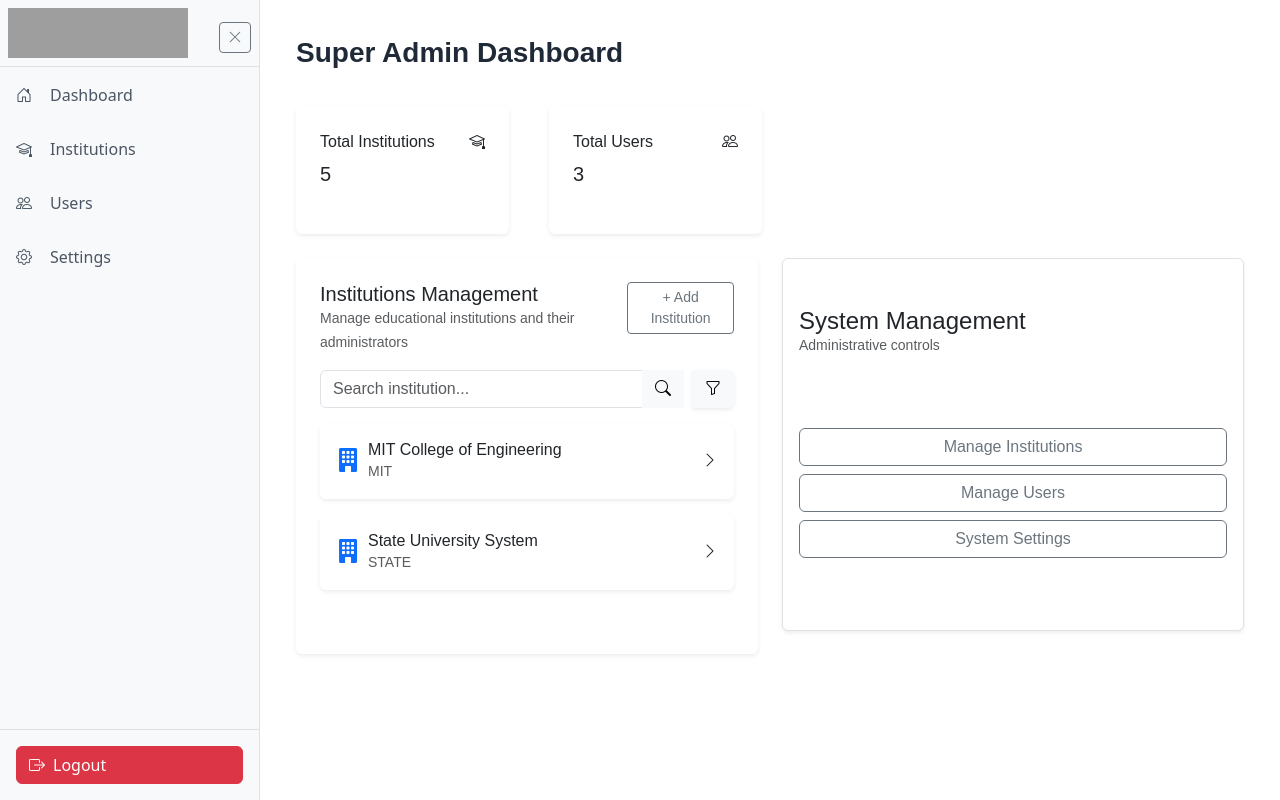
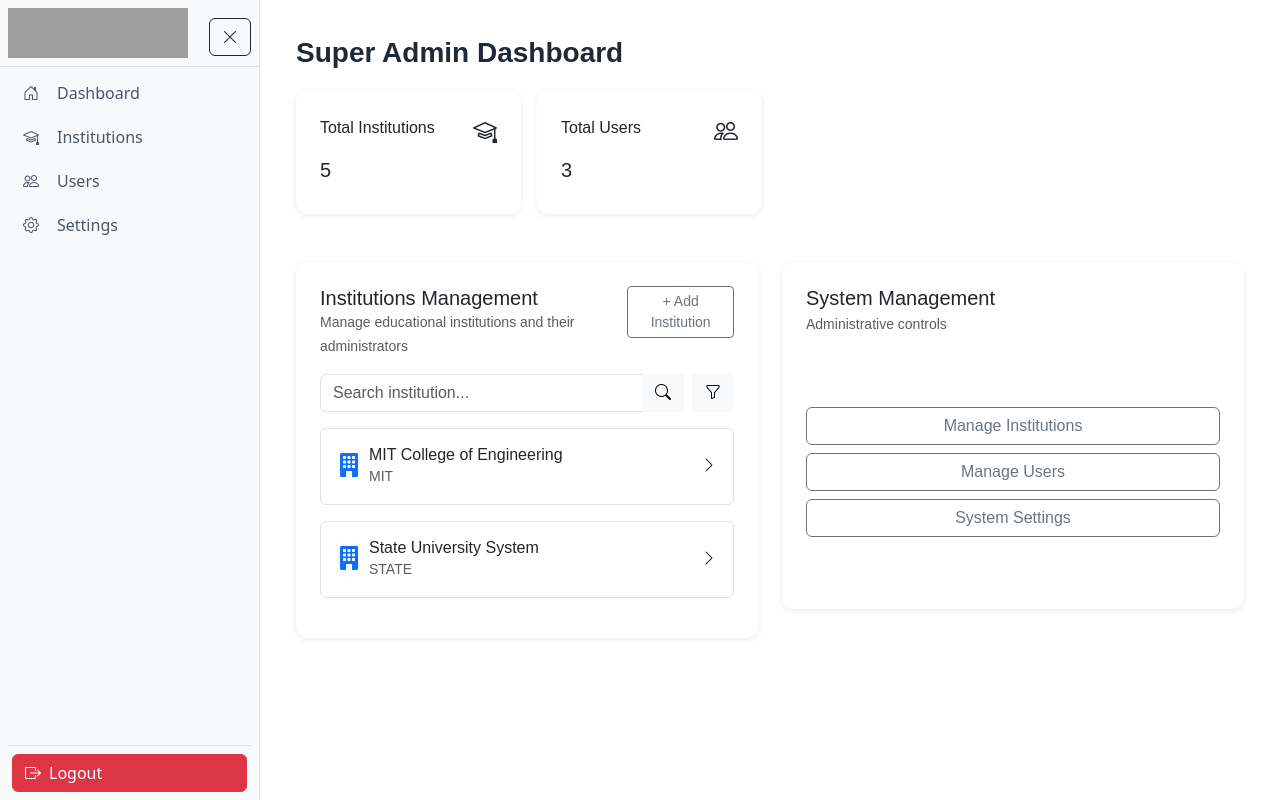
Before and after one commit to preamsaarcsmtai-ai/CAP_Project, an Angular app in the folder Frontend/: page /superadmin in a window 1280 px wide. Built offline with nearby package versions, Linux system fonts and the light colour scheme; grey boxes are pictures that could not be loaded.

Commit message:
Updated sidebar and superadmin UI

```diff
--- a/Frontend/src/app/sidebar/sidebar.css
+++ b/Frontend/src/app/sidebar/sidebar.css
@@ -40,7 +40,6 @@
   padding: 12px;
   display: flex;
   flex-direction: column;
-  gap: 6px;
 }
 
 .menu button {
@@ -49,7 +48,7 @@
   gap: 10px;
   border: none;
   background: none;
-  padding: 8px;
+  padding: 6px 15px;
   border-radius: 6px;
   cursor: pointer;
   color: #4b5563;
@@ -78,7 +77,7 @@
   color: #dc2626;
   border: none;
   background: none;
-  padding: 8px;
+  padding: 6px 15px;
   border-radius: 6px;
   cursor: pointer;
   transition: background 0.2s;
--- a/Frontend/src/app/sidebar/sidebar.html
+++ b/Frontend/src/app/sidebar/sidebar.html
@@ -8,8 +8,8 @@
         <img src="assets/logo.png" alt="logo" class="logo-img" >
       </a>
     </div>
-    <div class="mt-2"><button class="btn btn-outline-secondary btn-sm" (click)="toggleCollapse()">
-      <i class="bi" [ngClass]="isCollapsed() ? 'bi bi-list' : 'bi bi-x-lg'"></i>
+    <div class="mt-2 "><button class="btn btn-outline-dark btn-md" (click)="toggleCollapse()">
+      <i class="bi " [ngClass]="isCollapsed() ? 'bi bi-list' : 'bi bi-x-lg'"></i>
     </button></div>
   </div>
 
@@ -29,7 +29,7 @@
   </nav>
 
   <!-- Footer -->
-  <div class="mt-auto p-3 border-top">
+  <div class="mt-auto px-1 p-2 mx-2  border-top">
     <button class="btn btn-danger w-100 d-flex align-items-center" (click)="doLogout()">
       <i class="bi bi-box-arrow-right me-2"></i>
       <span *ngIf="!isCollapsed()">Logout</span>
--- a/Frontend/src/app/superadmin/superadmin.css
+++ b/Frontend/src/app/superadmin/superadmin.css
@@ -10,14 +10,6 @@
   color: #1f2937;
 }
 
-/* Stats grid */
-.stats {
-  display: grid;
-  grid-template-columns: repeat(auto-fit, minmax(220px, 1fr));
-  gap: 20px;
-}
-
-/* Cards */
 .stat-card {
   background: #fff;
   border-radius: 12px;
@@ -26,25 +18,19 @@
 }
 
 .stat-card:hover {
-  transform: scale(1.03);
+  transform: scale(1.02);
   box-shadow: 0 6px 16px rgba(0, 0, 0, 0.12);
 }
 
-.stat-card h5,
-.stat-card h6 {
-  margin: 0;
+.institution-card {
+  cursor: pointer;
 }
 
 .toggle-icon {
   transition: transform 0.3s ease;
 }
+
 .collapse.show + .toggle-icon,
 [data-bs-toggle="collapse"][aria-expanded="true"] .toggle-icon {
   transform: rotate(90deg);
 }
-
-/* Institution card */
-.institution-card {
-  padding: 15px;
-  cursor: pointer;
-}
--- a/Frontend/src/app/superadmin/superadmin.html
+++ b/Frontend/src/app/superadmin/superadmin.html
@@ -1,42 +1,37 @@
-<div class="superadmin-dashboard">
+<div class="superadmin-dashboard container-fluid">
   <h1>Super Admin Dashboard</h1>
 
   <!-- Stats -->
-  <div class="row">
-    <div class="stats d-flex gap-3 mt-3">
-      <div class="col-md-3">
-        <div class="stat-card  flex-fill p-4 pb-5 me-4 shadow-sm rounded">
+  <div class="row g-3">
+    <div class="col-md-3 col-sm-6">
+      <div class="stat-card p-4">
         <div class="d-flex justify-content-between align-items-center">
           <h6>Total Institutions</h6>
-            <i class="bi bi-mortarboard"></i>
+          <i class="bi bi-mortarboard fs-4"></i>
         </div>
         <h5 class="mt-2">5</h5>
       </div>
     </div>
 
-      <div class="col-md-3">
-        <div class="stat-card flex-fill p-4 pb-5 me-4 shadow-sm rounded">
+    <div class="col-md-3 col-sm-6">
+      <div class="stat-card p-4">
         <div class="d-flex justify-content-between align-items-center">
           <h6>Total Users</h6>
-            <i class="bi bi-people"></i>
+          <i class="bi bi-people fs-4"></i>
         </div>
         <h5 class="mt-2">3</h5>
       </div>
     </div>
   </div>
-  </div>
 
-  <div class="row">
-    <div class="col-md-6">
+  <div class="row mt-4 g-4">
     <!-- Institutions -->
-      <div class="add-institute stat-card mt-4 p-4 pb-5  shadow-sm rounded">
-        <!-- Header -->
+    <div class="col-lg-6">
+      <div class="stat-card p-4">
         <div class="d-flex justify-content-between align-items-start mb-3">
           <div>
-            <h5 class="institute-title m-0">Institutions Management</h5>
-            <small class="text-muted">
-              Manage educational institutions and their administrators
-            </small>
+            <h5 class="m-0">Institutions Management</h5>
+            <small class="text-muted">Manage educational institutions and their administrators</small>
           </div>
           <button class="btn btn-outline-secondary btn-sm" (click)="openAddInstitutionModal()">
             + Add Institution
@@ -46,19 +41,16 @@
         <!-- Search -->
         <div class="input-group mb-3">
           <input type="search" class="form-control" placeholder="Search institution..." />
-          <button class="btn btn-light" type="button">
-            <i class="bi bi-search"></i>
-          </button>
-          <button class="btn btn-light shadow-sm ms-2" type="button">
-            <i class="bi bi-funnel"></i>
-          </button>
+          <button class="btn btn-light" type="button"><i class="bi bi-search"></i></button>
+          <button class="btn btn-light ms-2" type="button"><i class="bi bi-funnel"></i></button>
         </div>
 
-        <!-- Institution Card -->
-        <div class="institution-box mb-3 " *ngFor="let inst of institutions; let i = index">
-          <div class="stat-card institution-card p-3 shadow-sm rounded">
-            <div class="d-flex justify-content-between align-items-center" data-bs-toggle="collapse"
-              [attr.data-bs-target]="'#' + getCollapseId(i)" aria-expanded="false"
+        <!-- Institution List -->
+        <div *ngFor="let inst of institutions; let i = index" class="institution-card mb-3">
+          <div class="p-3 d-flex justify-content-between align-items-center border rounded"
+               data-bs-toggle="collapse"
+               [attr.data-bs-target]="'#' + getCollapseId(i)"
+               aria-expanded="false"
                [attr.aria-controls]="getCollapseId(i)">
             <div class="d-flex align-items-center">
               <i class="bi bi-building-fill fs-4 text-primary me-2"></i>
@@ -67,47 +59,33 @@
                 <small class="text-muted">{{ inst.code }}</small>
               </div>
             </div>
-              <i class="bi bi-chevron-right"></i>
+            <i class="bi bi-chevron-right toggle-icon"></i>
           </div>
 
-            <!-- Dropdown -->
-            <div class="collapse mt-3" [id]="getCollapseId(i)">
+          <div class="collapse mt-2" [id]="getCollapseId(i)">
             <ul class="list-group list-group-flush">
-                <li class="list-group-item" *ngFor="let branch of inst.branches">
-                  {{ branch }}
-                </li>
+              <li class="list-group-item" *ngFor="let branch of inst.branches">{{ branch }}</li>
             </ul>
           </div>
         </div>
       </div>
     </div>
-    </div>
-    <div class="col-md-6">
-      <div class="card shadow-sm  mt-4   border rounded-lg">
-        <div class="card-body py-5">
-          <h3 class="card-title h4 mb-1">System Management</h3>
-          <p class="card-subtitle text-muted small">Administrative controls</p>
-        </div>
-        <div class="card-body  py-4 mb-5">
-          <div class="d-grid gap-2">
-            <button class="btn btn-outline-secondary w-100" [routerLink]="'/institution'"
-        routerLinkActive="active">
-              Manage Institutions
-            </button>
-            <button class="btn btn-outline-secondary w-100" [routerLink]="'/users'"
-            routerLinkActive="active">
-              Manage Users
-            </button>
-            <button class="btn btn-outline-secondary w-100">
-              System Settings
-            </button>
-          </div>
+
+    <!-- System Management -->
+    <div class="col-lg-6">
+      <div class="stat-card p-4">
+        <h3 class="h5 mb-1">System Management</h3>
+        <p class="text-muted small mb-4">Administrative controls</p>
+        <div class="d-grid gap-2 py-5">
+          <button class="btn btn-outline-secondary" [routerLink]="'/institution'" routerLinkActive="active">Manage Institutions</button>
+          <button class="btn btn-outline-secondary" [routerLink]="'/users'" routerLinkActive="active">Manage Users</button>
+          <button class="btn btn-outline-secondary">System Settings</button>
         </div>
       </div>
     </div>
   </div>
 
-  <!-- Modal (Angular-controlled) -->
+  <!-- Modal -->
   <div class="modal fade show d-block" *ngIf="showAddInstitutionModal" tabindex="-1">
     <div class="modal-dialog modal-dialog-centered modal-lg">
       <div class="modal-content shadow-lg">
@@ -118,61 +96,33 @@
         <div class="modal-body">
           <form (ngSubmit)="addInstitution()">
             <div class="row g-3">
-              <!-- Institution Name -->
               <div class="col-md-6">
-                <div class="mb-3">
                 <label class="form-label">Institution Name</label>
                 <input [(ngModel)]="newInstitution.name" name="name" class="form-control" required />
               </div>
-              </div>
-
-              <!-- Institution Code -->
               <div class="col-md-6">
-                <div class="mb-3">
                 <label class="form-label">Institution Code</label>
                 <input [(ngModel)]="newInstitution.code" name="code" class="form-control" required />
               </div>
+              <div class="col-12">
+                <label class="form-label">Address</label>
+                <textarea [(ngModel)]="newInstitution.address" name="address" class="form-control" rows="3" required></textarea>
               </div>
-
-              <!-- Address (textarea col-5) -->
-              <div class="col-md-12">
-                <div class="mb-3">
-                  <label class="form-label">Address</label>
-                  <textarea [(ngModel)]="newInstitution.address" name="address" class="form-control" rows="3"
-                    required></textarea>
-                </div>
-              </div>
-
-              <!-- Admin First Name -->
               <div class="col-md-4">
-                <div class="mb-3">
                 <label class="form-label">Admin First Name</label>
                 <input type="text" class="form-control" placeholder="First name" />
               </div>
-              </div>
-
-              <!-- Admin Last Name -->
               <div class="col-md-4">
-                <div class="mb-3">
                 <label class="form-label">Admin Last Name</label>
                 <input type="text" class="form-control" placeholder="Last name" />
               </div>
-              </div>
-
-              <!-- Admin Email -->
               <div class="col-md-4">
-                <div class="mb-3">
                 <label class="form-label">Admin Email</label>
                 <input type="email" class="form-control" placeholder="abc@gmail.com" />
               </div>
             </div>
-            </div>
-
-            <!-- Action Buttons -->
-            <div class="text-end">
-              <button type="button" class="btn btn-secondary me-2" (click)="closeAddInstitutionModal()">
-                Cancel
-              </button>
+            <div class="text-end mt-3">
+              <button type="button" class="btn btn-secondary me-2" (click)="closeAddInstitutionModal()">Cancel</button>
               <button type="submit" class="btn btn-primary">Save</button>
             </div>
           </form>
```
Also changed, not shown: 1 other file (tests, documents, lock files or other folders). Lines whose indentation alone changed are shown as unchanged.
